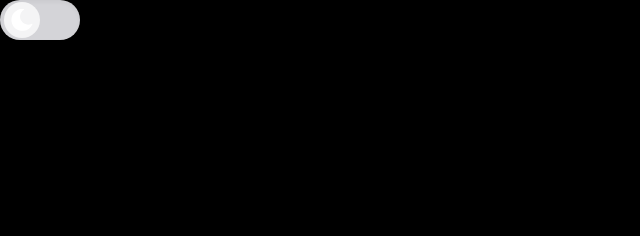
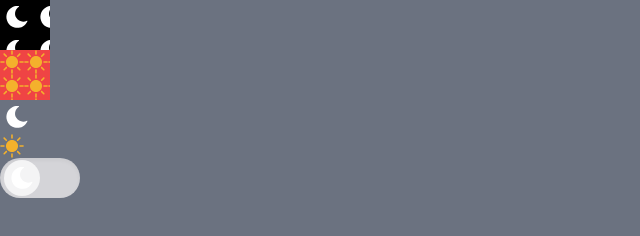
Before and after one commit to Cristianolm/image4, a website: page index.html in a window 1280 px wide. Shown: the whole page, without its empty margins (0-640 px from the left). Drawn offline with Linux system fonts and the light colour scheme.

Commit message:
IMG path

```diff
--- a/index.html
+++ b/index.html
@@ -5,11 +5,11 @@
     <meta name="viewport" content="width=device-width, initial-scale=1.0" />
     <link href="./src/output.css" rel="stylesheet" />
   </head>
-  <body class="bg-black">
-    <!-- <div class="h-[50px] w-[50px] bg-black bg-[url('../img/moon.svg')]"></div>
+  <body class="bg-gray-500">
+    <div class="h-[50px] w-[50px] bg-black bg-[url('../img/moon.svg')]"></div>
     <div class="h-[50px] w-[50px] bg-red-500 bg-[url('../img/sun.svg')]"></div>
     <img src="./img/moon.svg" alt="img" />
-    <img src="./img/sun.svg" alt="img" /> -->
+    <img src="./img/sun.svg" alt="img" />
     <label class="relative flex cursor-pointer">
       <input id="themeCheckbox" type="checkbox" class="peer sr-only" />
       <div
```
Also changed, not shown: src/output.css.
